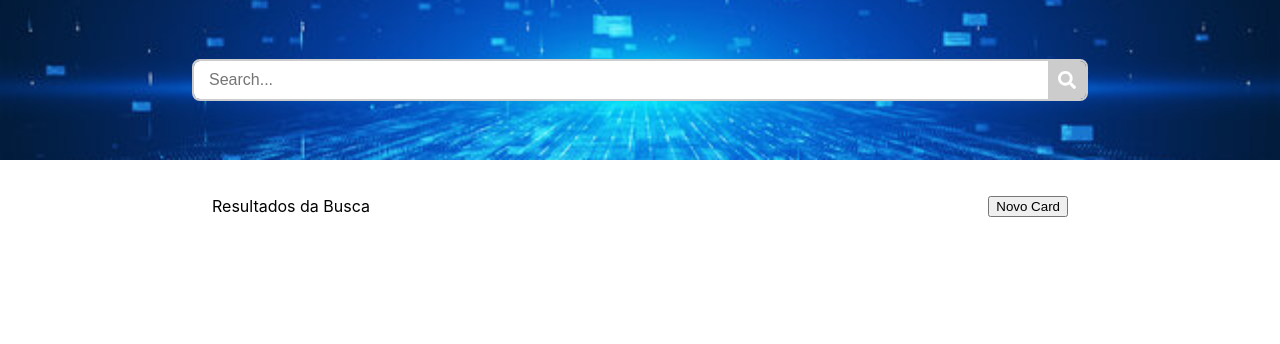
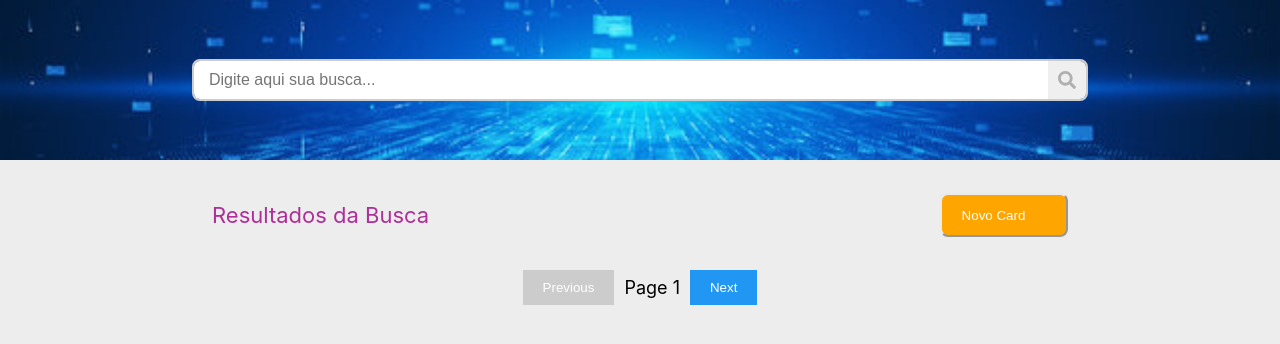
Before and after one commit to dark1knight/rodrigo-crud, a React (Create React App) app: page / in a window 1280 px wide. Shown: the top 344 px of the page. Built offline with nearby package versions, Linux system fonts and the light colour scheme.

Commit message:
pagination inserted

```diff
--- a/src/App.css
+++ b/src/App.css
@@ -1,5 +1,23 @@
 .App {
   text-align: center;
+}
+.Result-text{
+  font-size: 22px;
+  color: #af2f9a;
+}
+.background-color{
+  background-color: rgb(237, 237, 237);
+  min-height: 100vh;
+}
+.Novo-card{
+  width: 15%;
+  height: 10px;
+  background-color: orange;
+  padding: 20px;
+  border-radius: 8px;
+  border-color: rgb(234, 234, 234);
+  align-items: center;
+  display: flex;
 }
 .container {
   margin-left: 15%;
@@ -27,6 +45,7 @@
   flex-wrap: wrap;
   gap: 20px;
   justify-content: flex-start;
+
 }
 .App-logo {
   height: 40vmin;
@@ -62,3 +81,27 @@
     transform: rotate(360deg);
   }
 }
+.pagination {
+  display: flex;
+  justify-content: center;
+  align-items: center;
+  margin-top: 20px;
+}
+
+.pagination button {
+  padding: 10px 20px;
+  background-color: #2196F3;
+  color: white;
+  border: none;
+  cursor: pointer;
+  margin: 0 10px;
+}
+
+.pagination button:disabled {
+  background-color: #ccc;
+  cursor: not-allowed;
+}
+
+.pagination span {
+  font-size: 18px;
+}
--- a/src/App.tsx
+++ b/src/App.tsx
@@ -1,20 +1,13 @@
 // src/App.tsx
 import React, { useState } from 'react';
 import SearchBar from './components/SearchBar';
-
 import CarCard from './components/carCard';
-
 import axios from 'axios';
 import Modal from './components/cardCreateModal';
 import ConfirmRemoveModal from './components/confirmRemove';
 import EditModal from './components/editModal';
 import './App.css';
 import { Car } from './model/car';
-interface SearchResult {
-  id: number;
-  name: string;
-  email: string;
-}
 
 const App: React.FC = () => {
   const [result, setResult] = useState<Car[]>([]);
@@ -26,6 +19,23 @@ const App: React.FC = () => {
   const [isConfirmRemoveOpen, setIsConfirmRemoveOpen] = useState(false);
 
   const [selectedCar, setSelectedCar] = useState<Car | null>(null);
+
+  const [currentPage, setCurrentPage] = useState(1);
+  const itemsPerPage = 10;
+  const indexOfLastCar = currentPage * itemsPerPage;
+  const indexOfFirstCar = indexOfLastCar - itemsPerPage;
+  const currentCars = cars.slice(indexOfFirstCar, indexOfLastCar);
+
+  const nextPage = () => {
+    if (currentPage < Math.ceil(cars.length / itemsPerPage)) {
+      setCurrentPage((prevPage) => prevPage + 1);
+    }
+  };
+  const prevPage = () => {
+    if (currentPage > 1) {
+      setCurrentPage((prevPage) => prevPage - 1);
+    }
+  };
 
   const handleSearch = async (query: string) => {
     try {
@@ -46,7 +56,8 @@ const App: React.FC = () => {
 
     try {
       const response = await axios.post<Car>('https://localhost:7006/api/cars', newCar);
-      setCars((prevCars) => [...prevCars, response.data]); // Update the car list with the new car
+      setCars((prevCars) => [...prevCars, response.data]);
+      setResult((prevCars) => [...prevCars, response.data]);
     } catch (error) {
       console.error('Error creating car:', error);
     }
@@ -68,14 +79,14 @@ const App: React.FC = () => {
   };
   const confirmRemoveCar = () => {
     if (selectedCar) {
-      removeCar(selectedCar.id); // Call remove user logic
-      setIsConfirmRemoveOpen(false); // Close the confirmation modal
+      removeCar(selectedCar.id);
+      setIsConfirmRemoveOpen(false);
     }
   };
 
   const openEditModal = (car: Car) => {
-    setSelectedCar(car); // Set the car to be edited
-    setIsEditModalOpen(true); // Open the edit modal
+    setSelectedCar(car);
+    setIsEditModalOpen(true);
   };
   const handleEditCar = async (id: number, name: string, status: string, photoBase64: string | null) => {
     try {
@@ -83,19 +94,22 @@ const App: React.FC = () => {
       const response = await axios.put<Car>(`https://localhost:7006/api/cars/${id}`, updatedCar);
       setCars(cars.map(car => car.id === id ? response.data : car));
       setResult(result.map(car => car.id === id ? response.data : car));
+      setIsEditModalOpen(false);
     } catch (error) {
       console.error('Error editing car:', error);
     }
   };
+
+
   return (
-  <div>
+  <div className='background-color'>
     <div className='search-bar-background'>
         <SearchBar onSearch={handleSearch} />
     </div>
     <div className="container">
         <div className="create-user-section">
-          <p>Resultados da Busca</p>
-          <button onClick={() => setIsModalOpen(true)}>Novo Card</button>
+          <p className='Result-text'>Resultados da Busca</p>
+          <button className='Novo-card' onClick={() => setIsModalOpen(true)}><text style={{color:'white'}}>Novo Card</text></button>
         </div>
         {/* Modal for Creating User */}
         <Modal
@@ -127,6 +141,18 @@ const App: React.FC = () => {
         />
       ))}
       </div>
+      {/* Pagination Controls */}
+      { result && (
+      <div className="pagination">
+        <button onClick={prevPage} disabled={currentPage === 1}>
+          Previous
+        </button>
+        <span>Page {currentPage}</span>
+        <button onClick={nextPage} disabled={currentPage === Math.ceil(cars.length / itemsPerPage)}>
+          Next
+        </button>
+      </div>
+      )}
     </div>
   </div>
   );
--- a/src/components/SearchBar.css
+++ b/src/components/SearchBar.css
@@ -21,14 +21,15 @@
     display: flex;
     align-items: center;
     justify-content: center;
-    background-color: #ccc;
     border: none;
     padding: 10px;
     cursor: pointer;
+    font-size: 18px;
     color: white;
-    font-size: 18px;
   }
-
+  .search-icon{
+    color: rgb(176, 176, 176);
+  }
 
   .search-button:focus {
     outline: none;
--- a/src/components/SearchBar.tsx
+++ b/src/components/SearchBar.tsx
@@ -23,11 +23,11 @@ const SearchBar: React.FC<SearchBarProps> = ({ onSearch }) => {
           type="text"
           value={query}
           onChange={handleInputChange}
-          placeholder="Search..."
+          placeholder="Digite aqui sua busca..."
           className="search-input"
         />
         <button className="search-button" onClick={handleSearch}>
-          <FaSearch />
+          <FaSearch className='search-icon'/>
         </button>
     </div>
   );
--- a/src/components/carCard.css
+++ b/src/components/carCard.css
@@ -19,7 +19,11 @@
     height: 80px;
     margin-bottom: 15px;
   }
-
+  .card-divider {
+    width: 75%;
+    border-bottom: 1px solid #ccc;
+    margin: 0 auto 15px auto;
+  }
   .car-info {
     text-align: center;
     margin-bottom: 10px;
@@ -32,17 +36,8 @@
     margin-top: auto;
   }
 
-  .car-actions button:first-child {
-    border-bottom-left-radius: 10px;
-  }
-
   .car-actions button {
     border-radius: 0;
-    display: block;
-  }
-
-  .car-actions button:last-child {
-    border-bottom-right-radius: 10px;
   }
 
   .edit-button, .remove-button {
@@ -58,19 +53,19 @@
   }
 
   .edit-button {
-    background-color: #2196F3;
+    background-color: #f9f9f9;
     color: white;
   }
 
   .remove-button {
-    background-color: #f44336;
+    background-color: #f9f9f9;
     color: white;
   }
 
   .edit-button:hover {
-    background-color: #1976D2;
+    background-color: #d8d8d8;
   }
 
   .remove-button:hover {
-    background-color: #d32f2f;
+    background-color: #d8d8d8;
   }
--- a/src/components/carCard.tsx
+++ b/src/components/carCard.tsx
@@ -17,18 +17,17 @@ interface CarCardProps {
           alt={`${car.name} Avatar`}
           className="car-avatar"
         />
+        <div className="card-divider"></div>
         <div className="car-info">
-          <p><strong>Name:</strong> {car.name}</p>
+          <p><strong>Nome:</strong> {car.name}</p>
           <p><strong>Status:</strong> {car.status}</p>
         </div>
         <div className="car-actions">
           <button onClick={() => handleRemoveCar(car.id)} className="remove-button">
-            <FaTrash style={{ marginRight: '5px' }} />
-            Remover
+            <FaTrash style={{ marginRight: '5px', color: 'red'}} /><text style={{color:'grey'}}>Remover</text>
           </button>
           <button onClick={() => handleEditCar(car.id)} className="edit-button">
-            <FaPencilAlt style={{ marginRight: '5px' }} />
-            Editar
+            <FaPencilAlt style={{ marginRight: '5px', color:'orange'}} /><text style={{color:'grey'}}>Editar</text>
           </button>
         </div>
       </div>
--- a/src/components/cardCreateModal.css
+++ b/src/components/cardCreateModal.css
@@ -36,7 +36,7 @@
 
 .modal-buttons {
   display: flex;
-  justify-content: space-between;
+  justify-content: flex-end;
 }
 
 .modal-buttons button {
--- a/src/components/cardCreateModal.tsx
+++ b/src/components/cardCreateModal.tsx
@@ -48,22 +48,21 @@ const Modal: React.FC<ModalProps> = ({ isOpen, onClose, onSubmit }) => {
           type="text"
           value={name}
           onChange={(e) => setName(e.target.value)}
-          placeholder="Car Name"
+          placeholder="Nome do Carro"
         />
         <input
           type="text"
           value={status}
           onChange={(e) => setStatus(e.target.value)}
-          placeholder="Car Status"
+          placeholder="Status do Carro"
         />
         <input
           type="file"
           accept="image/*"
-          onChange={handleFileChange} // Handle file selection and Base64 conversion
+          onChange={handleFileChange}
         />
         <div className="modal-buttons">
-          <button onClick={handleSubmit}>Submit</button>
-          <button onClick={onClose}>Close</button>
+          <button onClick={handleSubmit} style={{backgroundColor:'orange'}}>Criar Card</button>
         </div>
       </div>
     </div>
--- a/src/components/confirmRemove.css
+++ b/src/components/confirmRemove.css
@@ -11,7 +11,11 @@
     z-index: 1000;
     pointer-events: all;
   }
-
+  .card-divider-Remove{
+    width: 90%; /* Set the line width to 75% of the card */
+    border-bottom: 1px solid #ccc; /* Define the line color and style */
+    margin: 0 auto 15px auto; /* Center the line and add spacing below */
+  }
   .confirm-remove-modal-content {
     background-color: white;
     padding: 20px;
@@ -30,6 +34,7 @@
 
   .confirm-remove-button {
     background-color: #f44336;
+    width: 45%;
     color: white;
     border: none;
     padding: 10px 20px;
@@ -44,6 +49,7 @@
 
   .cancel-remove-button {
     background-color: white;
+    width: 45%;
     color: #f44336;
     border: 2px solid #f44336;
     padding: 10px 20px;
--- a/src/components/confirmRemove.tsx
+++ b/src/components/confirmRemove.tsx
@@ -27,6 +27,7 @@ const ConfirmRemoveModal: React.FC<ConfirmRemoveModalProps> = ({ isOpen, onClose
         </div>
         <h2>Excluir</h2>
         <p> CERTEZA QUE DESEJA EXCLUIR?</p>
+        <div className="card-divider-Remove"></div>
         <div className="confirm-remove-modal-buttons">
           <button onClick={onConfirm} className="confirm-remove-button">Confirm</button>
           <button onClick={onClose} className="cancel-remove-button">Cancel</button>
```
Also changed, not shown: src/components/userCard.css (deleted, +0 -60 lines), src/components/userCard.tsx (deleted, +0 -36 lines).
